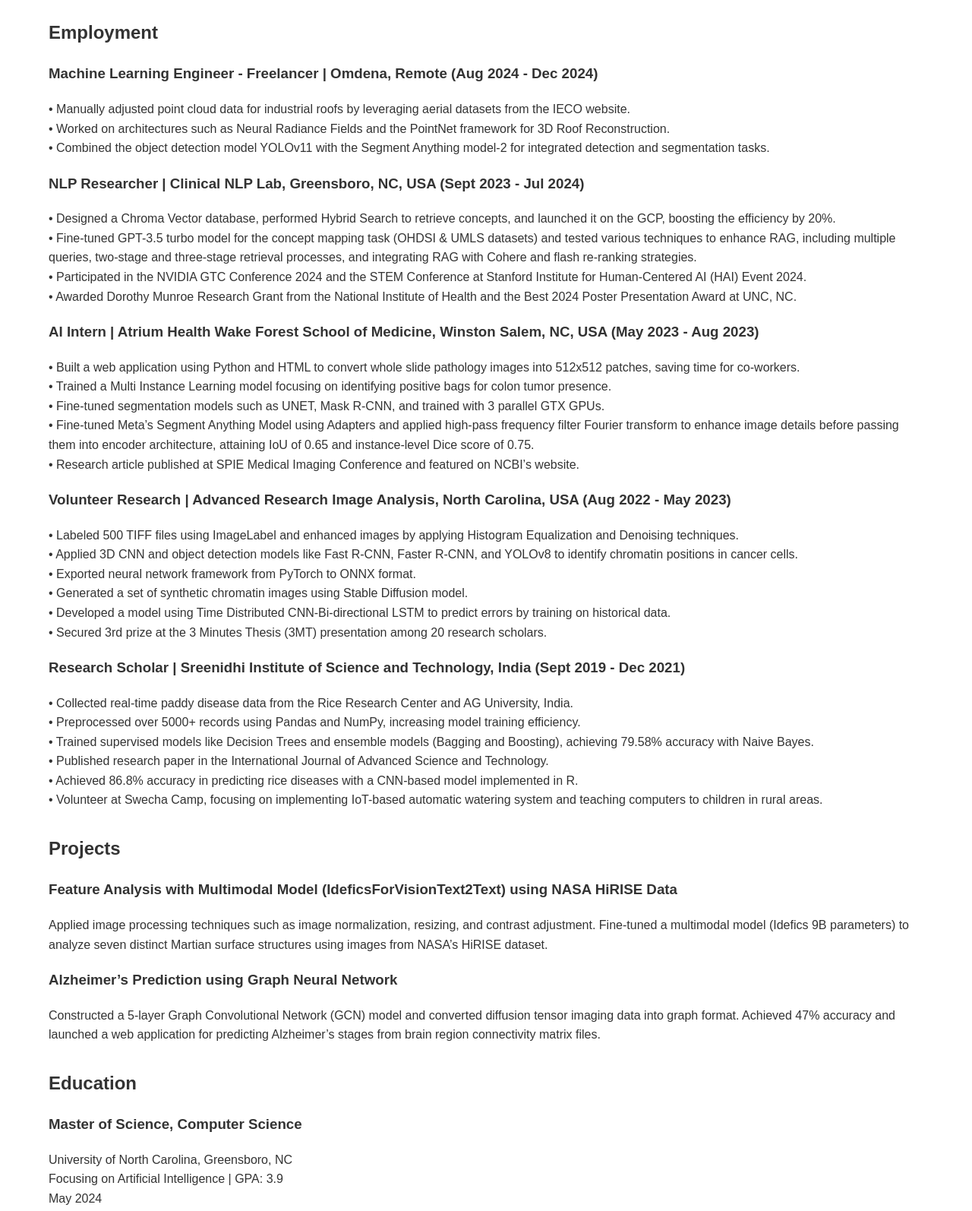
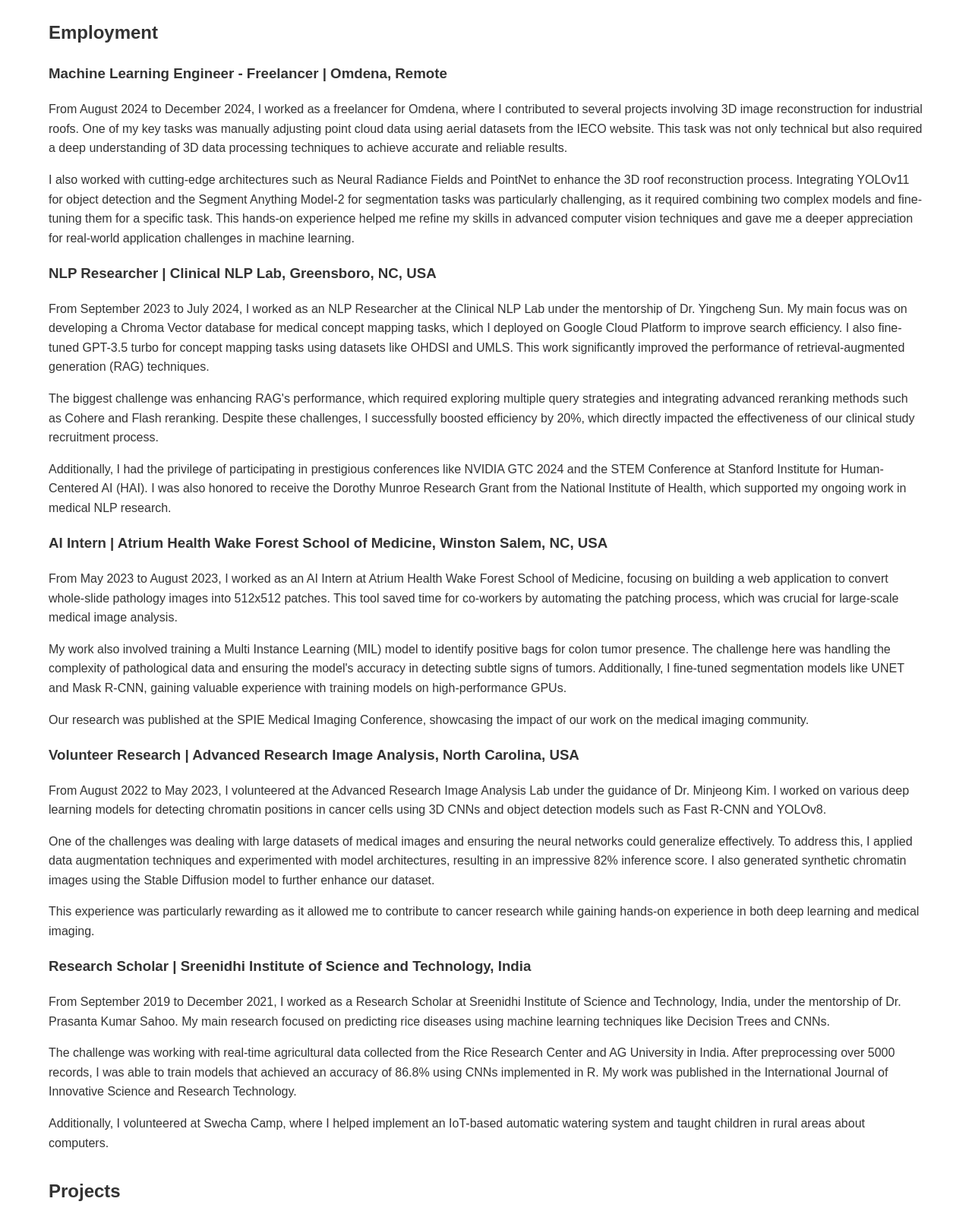
Before and after one commit to AnnemSony/annemsony.github.io, a plain HTML site: page index.html in a window 1280 px wide. Shown: the part 660-2254 px from the top of the page at 76% size. Drawn offline with Linux system fonts and the light colour scheme.

Commit message:
Update index.html

```diff
--- a/index.html
+++ b/index.html
@@ -78,62 +78,63 @@
 
          <section id="employment">
       <h2>Employment</h2>
-            <h3>Machine Learning Engineer - Freelancer | Omdena, Remote (Aug 2024 - Dec 2024)</h3>
-            <p>
-                • Manually adjusted point cloud data for industrial roofs by leveraging aerial datasets from the IECO website.<br>
-                • Worked on architectures such as Neural Radiance Fields and the PointNet framework for 3D Roof Reconstruction.<br>
-                • Combined the object detection model YOLOv11 with the Segment Anything model-2 for integrated detection and segmentation tasks.
-            </p>
+      <div class="job">
+        <h3>Machine Learning Engineer - Freelancer | Omdena, Remote</h3>
+        <p>From August 2024 to December 2024, I worked as a freelancer for Omdena, where I contributed to several projects involving 3D image reconstruction for industrial roofs. One of my key tasks was manually adjusting point cloud data using aerial datasets from the IECO website. This task was not only technical but also required a deep understanding of 3D data processing techniques to achieve accurate and reliable results.</p>
+        <p>I also worked with cutting-edge architectures such as Neural Radiance Fields and PointNet to enhance the 3D roof reconstruction process. Integrating YOLOv11 for object detection and the Segment Anything Model-2 for segmentation tasks was particularly challenging, as it required combining two complex models and fine-tuning them for a specific task. This hands-on experience helped me refine my skills in advanced computer vision techniques and gave me a deeper appreciation for real-world application challenges in machine learning.</p>
+      </div>
 
-            <h3>NLP Researcher | Clinical NLP Lab, Greensboro, NC, USA (Sept 2023 - Jul 2024)</h3>
-            <p>
-                • Designed a Chroma Vector database, performed Hybrid Search to retrieve concepts, and launched it on the GCP, boosting the efficiency by 20%.<br>
-                • Fine-tuned GPT-3.5 turbo model for the concept mapping task (OHDSI & UMLS datasets) and tested various techniques to enhance RAG, including multiple queries, two-stage and three-stage retrieval processes, and integrating RAG with Cohere and flash re-ranking strategies.<br>
-                • Participated in the NVIDIA GTC Conference 2024 and the STEM Conference at Stanford Institute for Human-Centered AI (HAI) Event 2024.<br>
-                • Awarded Dorothy Munroe Research Grant from the National Institute of Health and the Best 2024 Poster Presentation Award at UNC, NC.
-            </p>
+      <div class="job">
+        <h3>NLP Researcher | Clinical NLP Lab, Greensboro, NC, USA</h3>
+        <p>From September 2023 to July 2024, I worked as an NLP Researcher at the Clinical NLP Lab under the mentorship of Dr. Yingcheng Sun. My main focus was on developing a Chroma Vector database for medical concept mapping tasks, which I deployed on Google Cloud Platform to improve search efficiency. I also fine-tuned GPT-3.5 turbo for concept mapping tasks using datasets like OHDSI and UMLS. This work significantly improved the performance of retrieval-augmented generation (RAG) techniques.</p>
+        <p>The biggest challenge was enhancing RAG's performance, which required exploring multiple query strategies and integrating advanced reranking methods such as Cohere and Flash reranking. Despite these challenges, I successfully boosted efficiency by 20%, which directly impacted the effectiveness of our clinical study recruitment process.</p>
+        <p>Additionally, I had the privilege of participating in prestigious conferences like NVIDIA GTC 2024 and the STEM Conference at Stanford Institute for Human-Centered AI (HAI). I was also honored to receive the Dorothy Munroe Research Grant from the National Institute of Health, which supported my ongoing work in medical NLP research.</p>
+      </div>
 
-            <h3>AI Intern | Atrium Health Wake Forest School of Medicine, Winston Salem, NC, USA (May 2023 - Aug 2023)</h3>
-            <p>
-                • Built a web application using Python and HTML to convert whole slide pathology images into 512x512 patches, saving time for co-workers.<br>
-                • Trained a Multi Instance Learning model focusing on identifying positive bags for colon tumor presence.<br>
-                • Fine-tuned segmentation models such as UNET, Mask R-CNN, and trained with 3 parallel GTX GPUs.<br>
-                • Fine-tuned Meta’s Segment Anything Model using Adapters and applied high-pass frequency filter Fourier transform to enhance image details before passing them into encoder architecture, attaining IoU of 0.65 and instance-level Dice score of 0.75.<br>
-                • Research article published at SPIE Medical Imaging Conference and featured on NCBI’s website.
-            </p>
+      <div class="job">
+        <h3>AI Intern | Atrium Health Wake Forest School of Medicine, Winston Salem, NC, USA</h3>
+        <p>From May 2023 to August 2023, I worked as an AI Intern at Atrium Health Wake Forest School of Medicine, focusing on building a web application to convert whole-slide pathology images into 512x512 patches. This tool saved time for co-workers by automating the patching process, which was crucial for large-scale medical image analysis.</p>
+        <p>My work also involved training a Multi Instance Learning (MIL) model to identify positive bags for colon tumor presence. The challenge here was handling the complexity of pathological data and ensuring the model's accuracy in detecting subtle signs of tumors. Additionally, I fine-tuned segmentation models like UNET and Mask R-CNN, gaining valuable experience with training models on high-performance GPUs.</p>
+        <p>Our research was published at the SPIE Medical Imaging Conference, showcasing the impact of our work on the medical imaging community.</p>
+      </div>
 
-            <h3>Volunteer Research | Advanced Research Image Analysis, North Carolina, USA (Aug 2022 - May 2023)</h3>
-            <p>
-                • Labeled 500 TIFF files using ImageLabel and enhanced images by applying Histogram Equalization and Denoising techniques.<br>
-                • Applied 3D CNN and object detection models like Fast R-CNN, Faster R-CNN, and YOLOv8 to identify chromatin positions in cancer cells.<br>
-                • Exported neural network framework from PyTorch to ONNX format.<br>
-                • Generated a set of synthetic chromatin images using Stable Diffusion model.<br>
-                • Developed a model using Time Distributed CNN-Bi-directional LSTM to predict errors by training on historical data.<br>
-                • Secured 3rd prize at the 3 Minutes Thesis (3MT) presentation among 20 research scholars.
-            </p>
+      <div class="job">
+        <h3>Volunteer Research | Advanced Research Image Analysis, North Carolina, USA</h3>
+        <p>From August 2022 to May 2023, I volunteered at the Advanced Research Image Analysis Lab under the guidance of Dr. Minjeong Kim. I worked on various deep learning models for detecting chromatin positions in cancer cells using 3D CNNs and object detection models such as Fast R-CNN and YOLOv8.</p>
+        <p>One of the challenges was dealing with large datasets of medical images and ensuring the neural networks could generalize effectively. To address this, I applied data augmentation techniques and experimented with model architectures, resulting in an impressive 82% inference score. I also generated synthetic chromatin images using the Stable Diffusion model to further enhance our dataset.</p>
+        <p>This experience was particularly rewarding as it allowed me to contribute to cancer research while gaining hands-on experience in both deep learning and medical imaging.</p>
+      </div>
 
-            <h3>Research Scholar | Sreenidhi Institute of Science and Technology, India (Sept 2019 - Dec 2021)</h3>
-            <p>
-                • Collected real-time paddy disease data from the Rice Research Center and AG University, India.<br>
-                • Preprocessed over 5000+ records using Pandas and NumPy, increasing model training efficiency.<br>
-                • Trained supervised models like Decision Trees and ensemble models (Bagging and Boosting), achieving 79.58% accuracy with Naive Bayes.<br>
-                • Published research paper in the International Journal of Advanced Science and Technology.<br>
-                • Achieved 86.8% accuracy in predicting rice diseases with a CNN-based model implemented in R.<br>
-                • Volunteer at Swecha Camp, focusing on implementing IoT-based automatic watering system and teaching computers to children in rural areas.
-            </p>
+      <div class="job">
+        <h3>Research Scholar | Sreenidhi Institute of Science and Technology, India</h3>
+        <p>From September 2019 to December 2021, I worked as a Research Scholar at Sreenidhi Institute of Science and Technology, India, under the mentorship of Dr. Prasanta Kumar Sahoo. My main research focused on predicting rice diseases using machine learning techniques like Decision Trees and CNNs.</p>
+        <p>The challenge was working with real-time agricultural data collected from the Rice Research Center and AG University in India. After preprocessing over 5000 records, I was able to train models that achieved an accuracy of 86.8% using CNNs implemented in R. My work was published in the International Journal of Innovative Science and Research Technology.</p>
+        <p>Additionally, I volunteered at Swecha Camp, where I helped implement an IoT-based automatic watering system and taught children in rural areas about computers.</p>
+      </div>
     </section>
+
 
     <section id="projects">
       <h2>Projects</h2>
+      <div class="project">
+        <h3>3D Convolutional Model Training on Lung CT Scan Images</h3>
+        <p>This project aimed at training a 3D convolutional neural network (CNN) on lung CT scan images to detect abnormalities such as tumors. The process involved multiple stages, from preprocessing the 3D CT scan images to training the CNN model and evaluating its performance.</p>
+        <p>To begin, I collected and preprocessed a dataset of CT scan images, ensuring that the data was correctly formatted for 3D convolution. I employed data augmentation techniques to enhance the dataset, which was crucial due to the limited availability of medical data.</p>
+        <p>The most challenging part was managing the complexity of 3D data. Unlike 2D images, 3D CT scans required significant computational power and memory. I overcame these challenges by using batch processing and optimizing the architecture of the CNN for better efficiency. I also had to carefully tune hyperparameters to achieve acceptable performance levels, balancing precision and recall to minimize false negatives in tumor detection.</p>
+        <p>Throughout the process, I gained a deeper understanding of the nuances of medical image processing and the unique challenges involved in training models on volumetric data. This experience has strengthened my skills in working with complex data and optimizing deep learning models for practical applications in medical fields.</p>
+      </div>
+
+      <div class="project">
         <h3>Feature Analysis with Multimodal Model (IdeficsForVisionText2Text) using NASA HiRISE Data</h3>
-            <p>
-                Applied image processing techniques such as image normalization, resizing, and contrast adjustment. Fine-tuned a multimodal model (Idefics 9B parameters) to analyze seven distinct Martian surface structures using images from NASA’s HiRISE dataset.
-            </p>
+        <p>In this project, I applied image processing techniques like normalization, resizing, and contrast adjustment to NASA's HiRISE dataset, which is used to analyze Martian surface structures. I fine-tuned the Idefics multimodal model (9B parameters) to detect and provide detailed information related to Martian images.</p>
+        <p>The challenge here was to effectively combine both text and image data to train the model. I had to experiment with different techniques to ensure that the model could process both modalities in a meaningful way. This project required extensive knowledge of both computer vision and natural language processing (NLP), and it helped me deepen my understanding of multimodal deep learning.</p>
+      </div>
 
+      <div class="project">
         <h3>Alzheimer’s Prediction using Graph Neural Network</h3>
-            <p>
-                Constructed a 5-layer Graph Convolutional Network (GCN) model and converted diffusion tensor imaging data into graph format. Achieved 47% accuracy and launched a web application for predicting Alzheimer’s stages from brain region connectivity matrix files.
-            </p>
+        <p>For this project, I developed a 5-layer Graph Convolutional Network (GCN) model to predict Alzheimer’s stages using diffusion tensor imaging (DTI) data. I converted the DTI data into a graph format and trained the GCN model to predict the stages of Alzheimer’s based on brain region connectivity matrices.</p>
+        <p>The biggest challenge here was to efficiently work with the graph-based data and extract meaningful features from the connectivity matrices. Despite these challenges, I was able to achieve 47% accuracy, which was a strong foundation for further development in brain disease prediction using graph-based neural networks.</p>
+      </div>
         </section>
 
         <section id="education">
@@ -148,8 +149,7 @@
             <h3>Bachelor of Science, Computer Science and Engineering</h3>
             <p>
                 Jawaharlal Nehru Technological University, Hyderabad, India<br>
-                GPA: 3.8<br>
-                June 2018
+                GPA: 3.8
             </p>
         </section>
 
```
Lines whose indentation alone changed are shown as unchanged.
